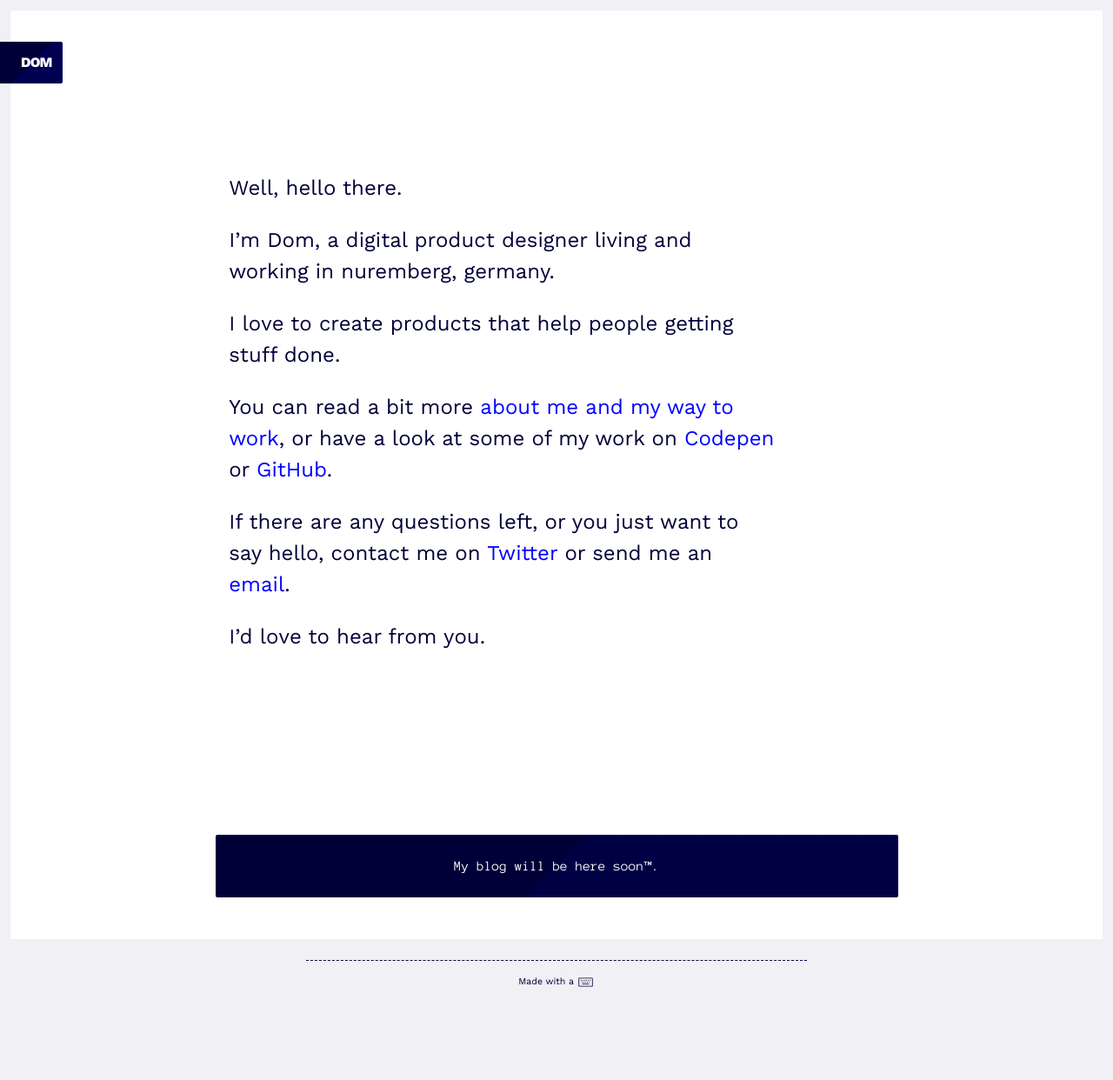
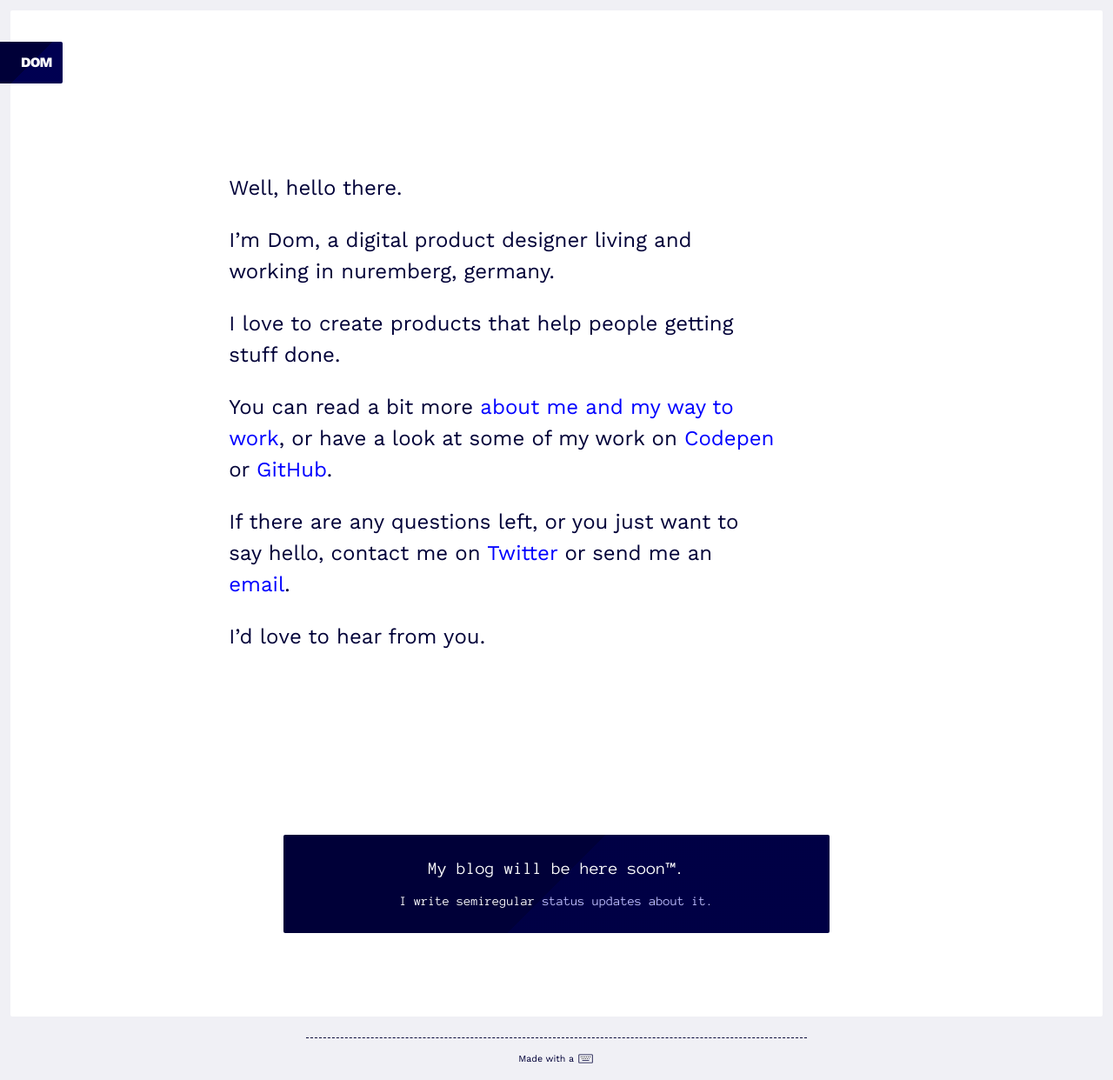
Before and after one commit to DomSt/profileSite, a Jekyll site: the page built from index.html, in a window 1280 px wide. Shown: the whole page at 87% size. Built offline with Jekyll 4.4.1, drawn with Linux system fonts in a browser that asks for light colours; before the commit the page ends 1153 px from its top, so only the background shows below that.

Commit message:
Responsive styles for teaser
Added all breakpoint styles for the teaser tile

```diff
--- a/_includes/blogTeaser.html
+++ b/_includes/blogTeaser.html
@@ -5,8 +5,8 @@
 		<h1 class="teaser__title">
 			My blog will be here soon™.
 		</h1>
-		<!-- <p class="teaser__info">
+		<p class="teaser__info">
 			I write semiregular <a href="/blog-status/">status updates about it.</a>
-		</p> -->
+		</p>
 	</article>
 </aside>
--- a/_sass/module/intro.scss
+++ b/_sass/module/intro.scss
@@ -40,7 +40,7 @@
   }
 }
 
-@include respond-to(large, 580px) {
+@include respond-to(large, 36rem) {
   .intro {
     font-size: 1.25rem;
   }
--- a/_sass/module/teaser.scss
+++ b/_sass/module/teaser.scss
@@ -12,9 +12,28 @@
 
 	&__info {
 		margin-top: .75rem;
+		font-size: .75em;
 	}
 
 	a {
 		color: $c-highlight--light;
 	}
 }
+
+
+//------------------------------------------------------------------------------
+// MEDIA QUERIES
+
+@include respond-to(medium) {
+	.teaser {
+		width: 50%;
+		margin-bottom: 4.5rem;
+	}
+}
+
+@include respond-to(large, 36rem) {
+	.teaser {
+		margin-bottom: 6rem;
+		font-size: 1.25rem;
+	}
+}
```
